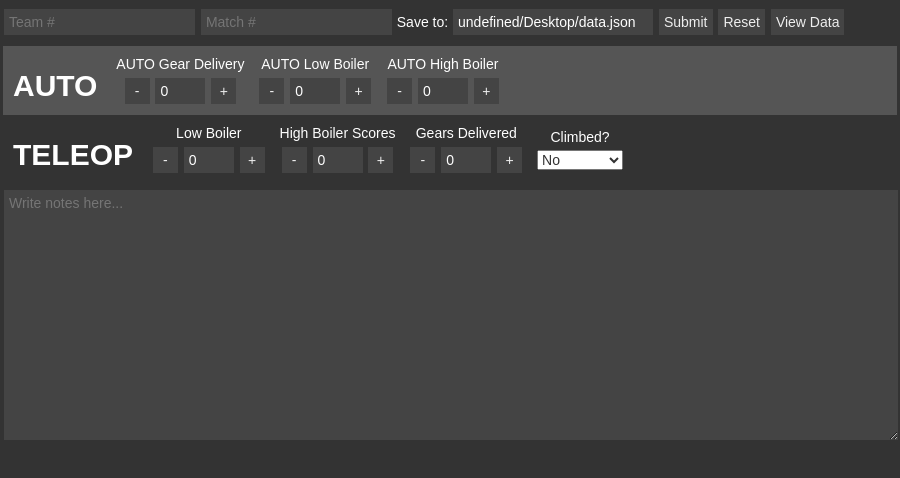
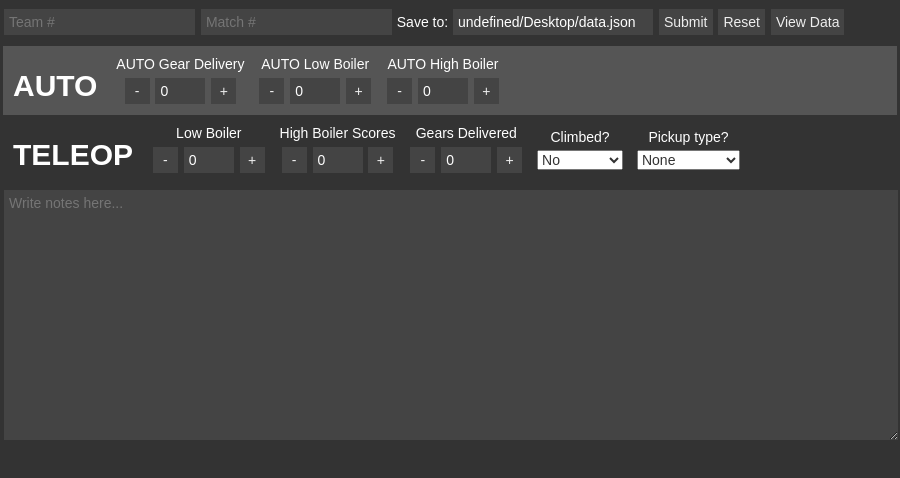
Before and after one commit to frc1418/VictiScout, an Electron app: page index.html in a window 900 px wide. Drawn offline with Linux system fonts and the light colour scheme.

Commit message:
Add pickup style selector

```diff
--- a/index.html
+++ b/index.html
@@ -67,6 +67,14 @@
                 <option>Yes</option>
             </select>
         </div>
+        <div>
+            <h2>Pickup type?</h2>
+            <select id="pickup">
+                <option>None</option>
+                <option>Passive/drop</option>
+                <option>Floor</option>
+            </select>
+        </div>
     </div>
     <div class="row">
         <textarea id="notes" placeholder="Write notes here..."></textarea>
```
